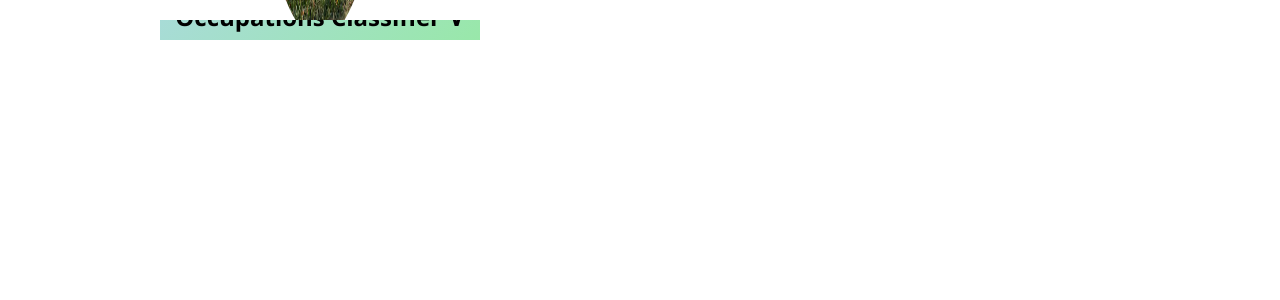
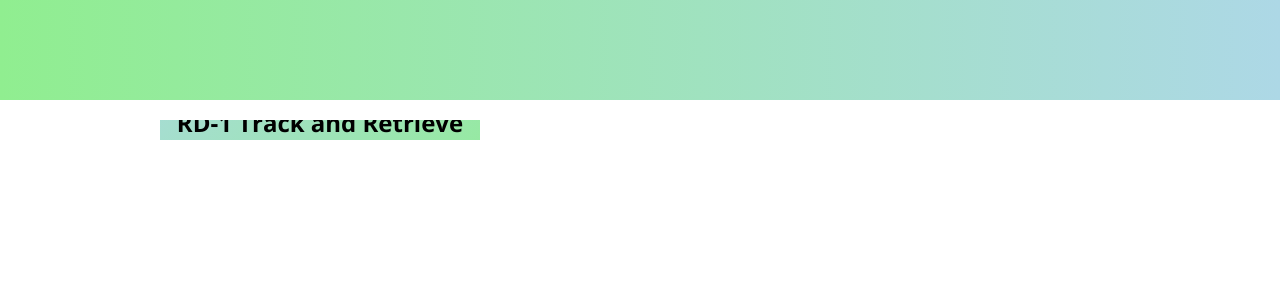
Before and after one commit to enagola/web, a Jekyll site: the page built from docs/ethan.md, in a window 1280 px wide. Shown: the top 300 px of the page. Built offline with Jekyll 4.4.1, drawn with Linux system fonts in a browser that asks for light colours.

Commit message:
Update template.html

```diff
--- a/docs/_layouts/template.html
+++ b/docs/_layouts/template.html
@@ -97,9 +97,11 @@
   </head>
 
   <body>
+
+    <div id="grad1"></div>
+
     <div class="split left">
       <div class="centered">
-        <div id="grad1"></div>
 
         <section class="main-content">
           {{ content }}
@@ -109,7 +111,6 @@
 
     <div class="split right">
       <div class="centered">
-        <div id="grad1"></div>
 
          <section style='background-image: linear-gradient(to top left, lightgreen, lightblue);'>
           <h1 class="project-name">My Projects</h1>
```
